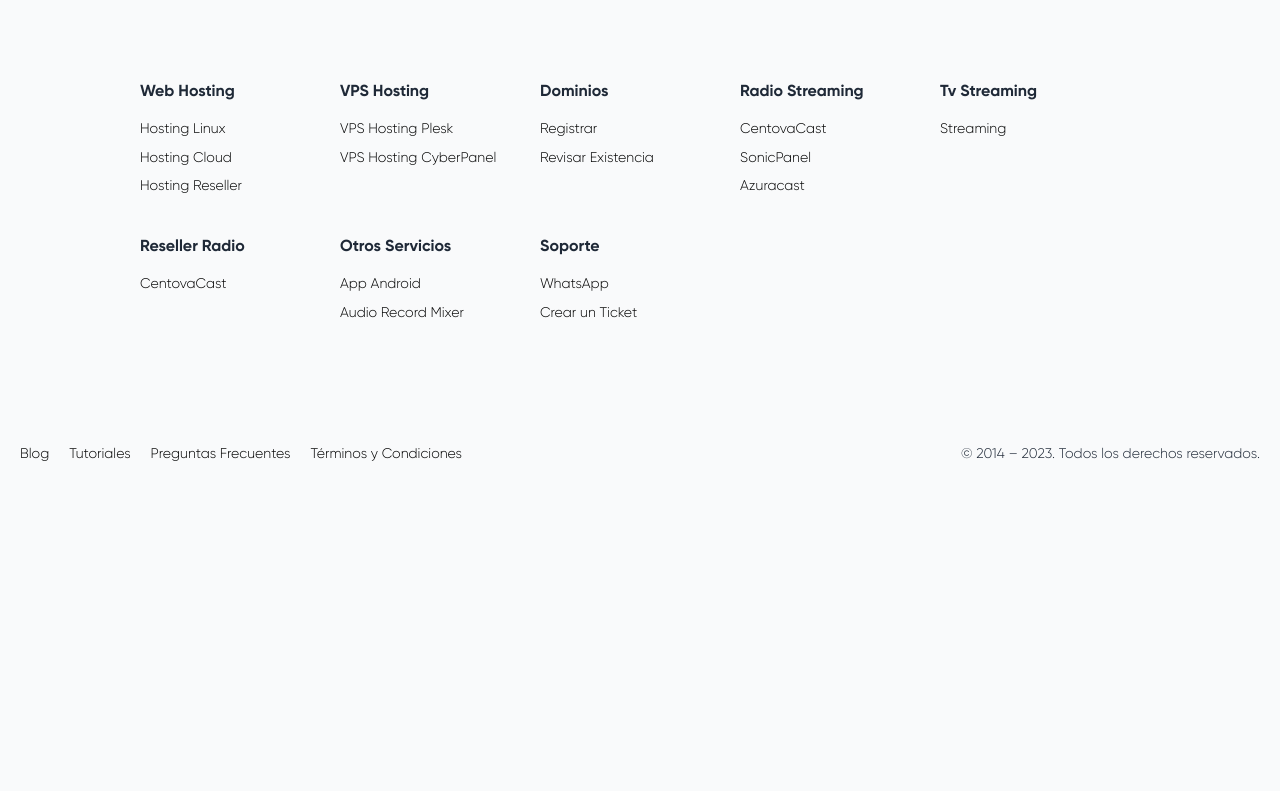
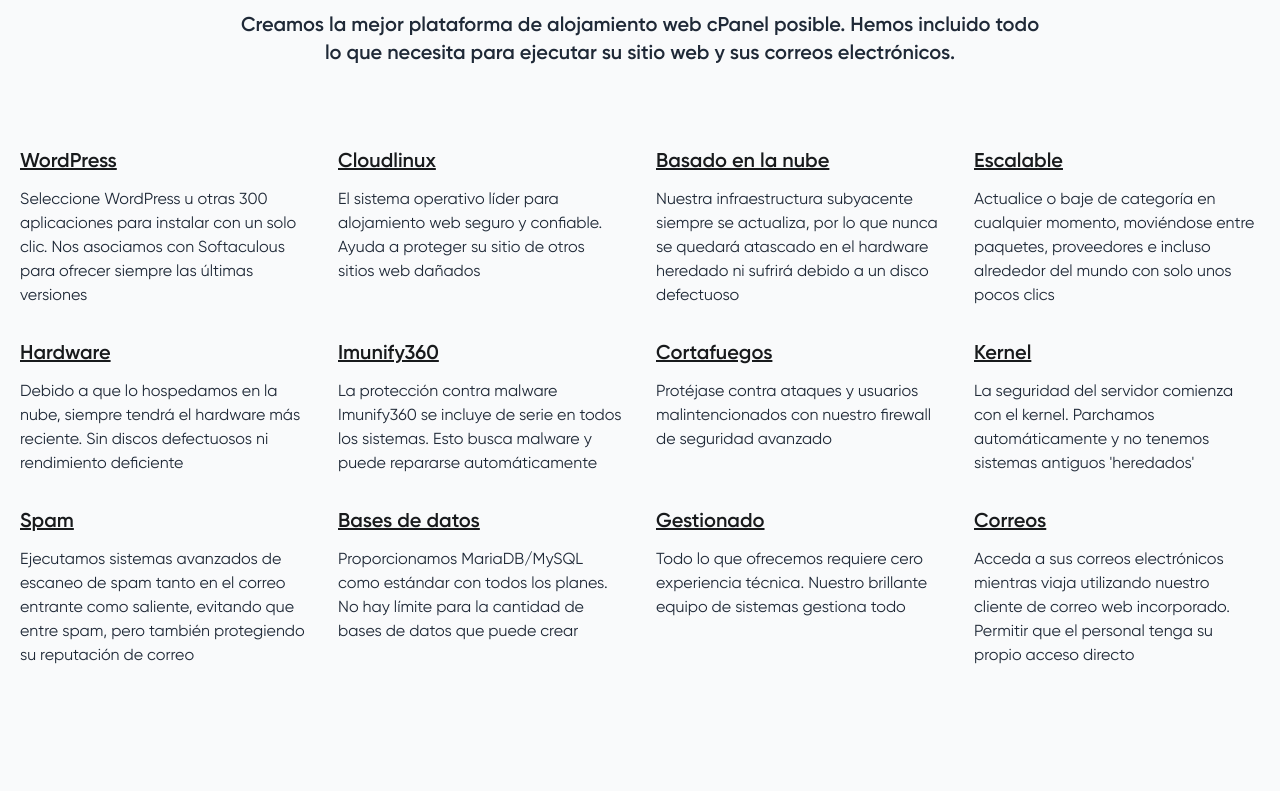
Before and after one commit to ismaelazanza/servistream-astro, an Astro site: page /hosting-cloud in a window 1280 px wide. Shown: the part 2635-3426 px from the top of the page. Before the commit the page ends 3181 px from the top, so only its background shows below. Built offline with nearby package versions, Linux system fonts and the light colour scheme; Astro itself is replaced by a stand-in of ours.

Commit message:
segunda actualizacion

```diff
--- a/src/pages/hosting-cloud.astro
+++ b/src/pages/hosting-cloud.astro
@@ -8,6 +8,7 @@
 import CardHostingLinux from "../components/hosting_linux/cardheader.astro";
 import PlanesHostingCloud from "../components/hosting_cloud/PlanesHostingCloud.astro";
 import LogosScrollHosting from "../components/hosting_linux/LogosScrollHosting.astro";
+import DescriptionCpanel from "../components/hosting_linux/cardDescripcionCpanel.astro";
 ---
 
 <Layout title="Hosting Internet Services | Hosting Cloud">
@@ -184,6 +185,69 @@
 
         </section>
 
+            <!-- INICIO CODIGO SECCION TARJETAS FUNCIONES CPANEL-->
+
+    <section class="contenedor mx-auto pb-20 px-5 my-20">
+        <h2 class="text-center">Funciones cPanel</h2>
+        <h5 class="text-center mb-20">
+            Creamos la mejor plataforma de alojamiento web cPanel posible. Hemos
+            incluido todo <br /> lo que necesita para ejecutar su sitio web y
+            sus correos electrónicos.
+        </h5>
+        <div class="grid grid-cols-1 gap-8 md:grid-cols-2 lg:grid-cols-4">
+            <DescriptionCpanel
+                title="WordPress"
+                content="Seleccione WordPress u otras 300 aplicaciones para instalar con un solo clic. Nos asociamos con Softaculous para ofrecer siempre las últimas versiones"
+            />
+            <DescriptionCpanel
+                title="Cloudlinux"
+                content="El sistema operativo líder para alojamiento web seguro y confiable. Ayuda a proteger su sitio de otros sitios web dañados"
+            />
+            <DescriptionCpanel
+                title="Basado en la nube"
+                content="Nuestra infraestructura subyacente siempre se actualiza, por lo que nunca se quedará atascado en el hardware heredado ni sufrirá debido a un disco defectuoso"
+            />
+            <DescriptionCpanel
+                title="Escalable"
+                content="Actualice o baje de categoría en cualquier momento, moviéndose entre paquetes, proveedores e incluso alrededor del mundo con solo unos pocos clics"
+            />
+            <DescriptionCpanel
+                title="Hardware"
+                content="Debido a que lo hospedamos en la nube, siempre tendrá el hardware más reciente. Sin discos defectuosos ni rendimiento deficiente"
+            />
+            <DescriptionCpanel
+                title="Imunify360"
+                content="La protección contra malware Imunify360 se incluye de serie en todos los sistemas. Esto busca malware y puede repararse automáticamente"
+            />
+
+            <DescriptionCpanel
+                title="Cortafuegos"
+                content="Protéjase contra ataques y usuarios malintencionados con nuestro firewall de seguridad avanzado"
+            />
+
+            <DescriptionCpanel
+                title="Kernel"
+                content="La seguridad del servidor comienza con el kernel. Parchamos automáticamente y no tenemos sistemas antiguos 'heredados'"
+            />
+            <DescriptionCpanel
+                title="Spam"
+                content="Ejecutamos sistemas avanzados de escaneo de spam tanto en el correo entrante como saliente, evitando que entre spam, pero también protegiendo su reputación de correo"
+            />
+            <DescriptionCpanel
+                title="Bases de datos"
+                content="Proporcionamos MariaDB/MySQL como estándar con todos los planes. No hay límite para la cantidad de bases de datos que puede crear"
+            />
+            <DescriptionCpanel
+                title="Gestionado"
+                content="Todo lo que ofrecemos requiere cero experiencia técnica. Nuestro brillante equipo de sistemas gestiona todo"
+            />
+            <DescriptionCpanel
+                title="Correos"
+                content="Acceda a sus correos electrónicos mientras viaja utilizando nuestro cliente de correo web incorporado. Permitir que el personal tenga su propio acceso directo"
+            />
+        </div>
+    </section>
+
 
 
     <!-- INICIO CODIGO SECCION FOOTER-->
```
